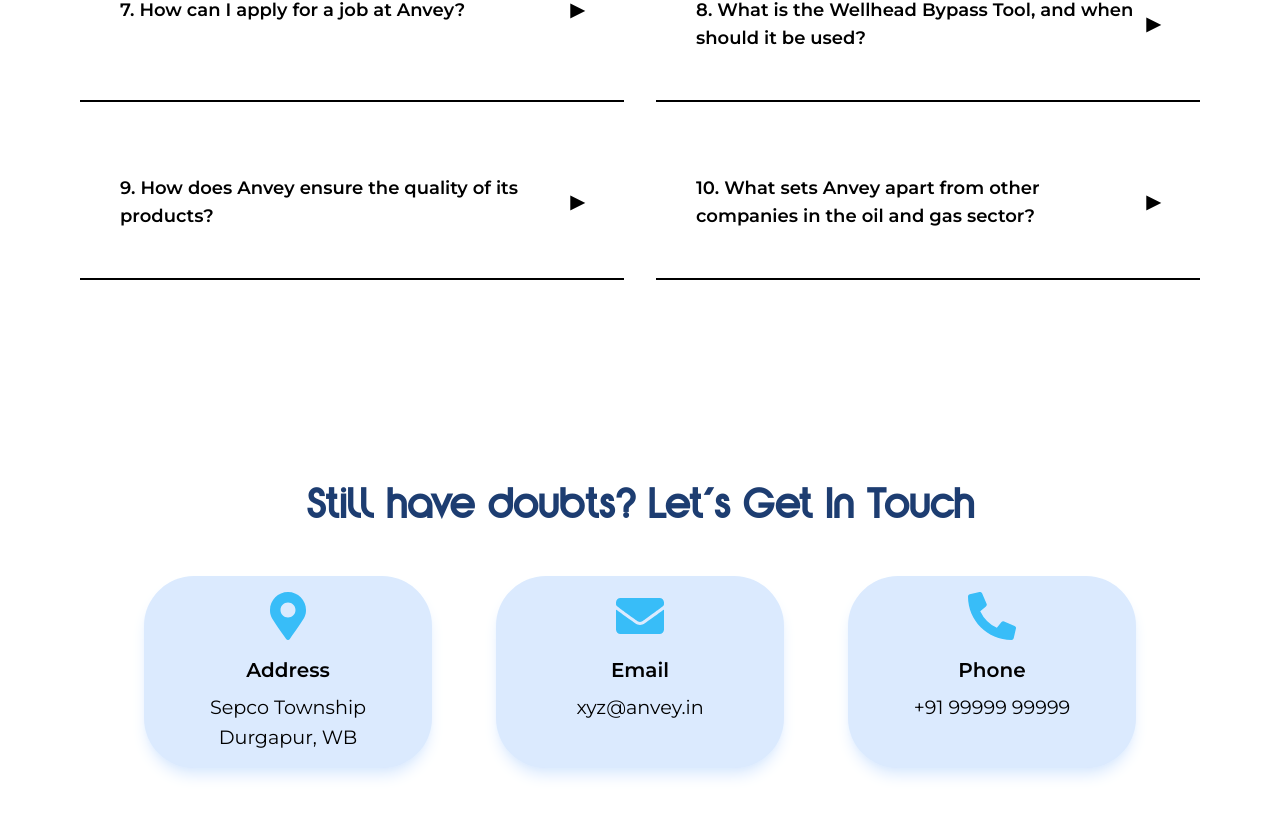
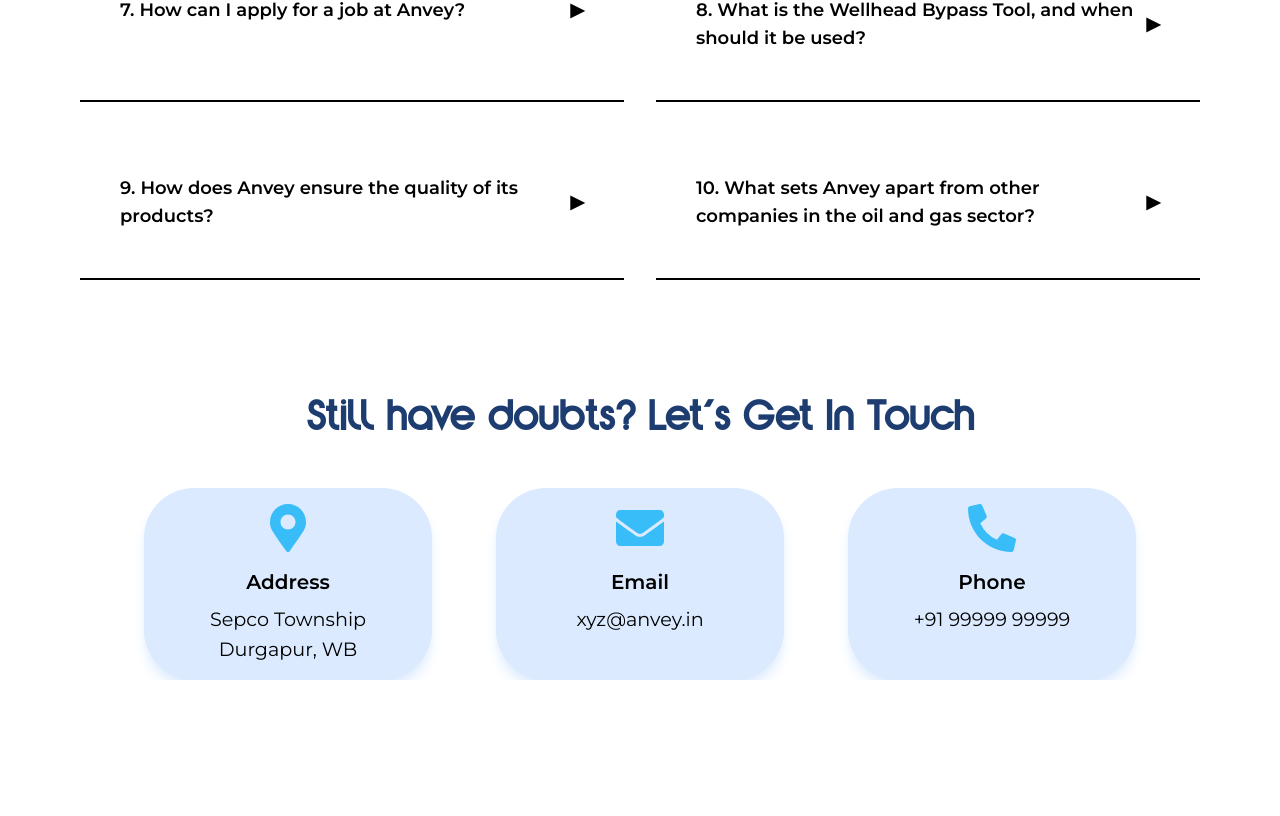
Before and after one commit to deevee47/careers-webpages, a React (Vite) app: page / in a window 1280 px wide. Shown: the part 4752-5568 px from the top of the page. After the commit the page ends 5432 px from the top, so only its background shows below. Built offline with nearby package versions, Linux system fonts and the light colour scheme.

Commit message:
margin and padding changes

```diff
--- a/src/components/HomePage.jsx
+++ b/src/components/HomePage.jsx
@@ -315,7 +315,7 @@
         </div>
       </div>
       {/* Contact Section */}
-      <div className="bg-white py-16">
+      <div className="bg-white -mt-6">
         <div className="mx-auto">
           <h2 className="text-4xl font-bold text-center mb-12 text-navy-900 font-yaro text-[#1D3D71]">
             Still have doubts? Let's Get In Touch
--- a/src/components/ImageAccordian.jsx
+++ b/src/components/ImageAccordian.jsx
@@ -39,7 +39,7 @@
         {images.map((image, index) => (
           <div
             key={image.id}
-            className={`relative overflow-hidden h-[96vh] transition-all duration-500 ${
+            className={`relative overflow-hidden h-[70vh] transition-all duration-500 ${
               activeIndex === index ? "w-3/5" : "w-1/5"
             }`}
             onMouseEnter={() => setActiveIndex(index)}
```
